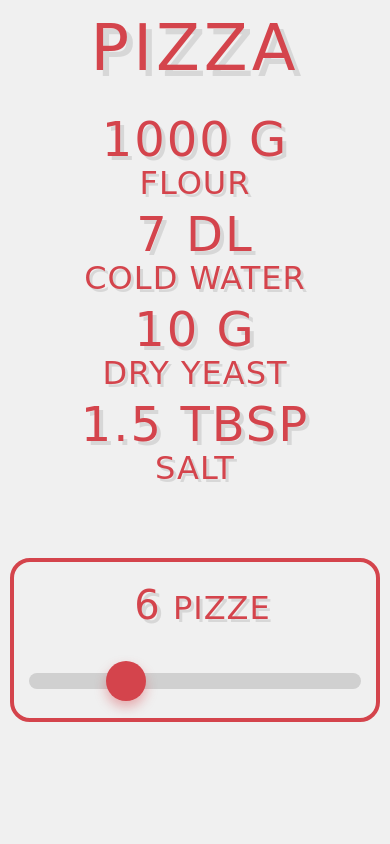
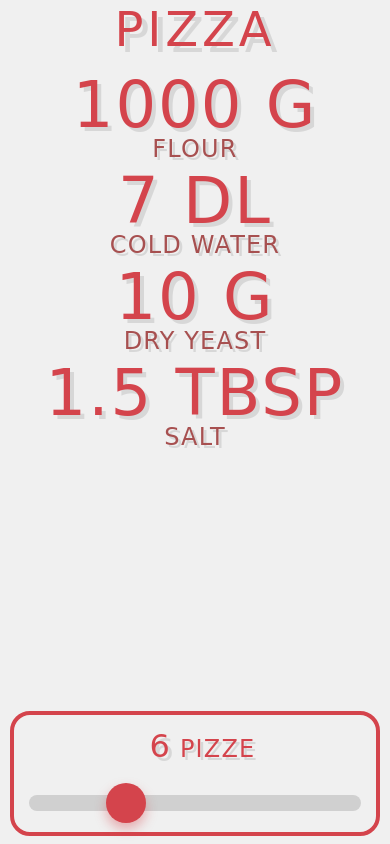
Before and after one commit to philipclaesson/pizza, a website built with webpack: page index.html in a window 390 px wide. Built offline with nearby package versions, Linux system fonts and the light colour scheme; a web font is replaced by a local one.

Commit message:
finish styles 🍕

```diff
--- a/styles.css
+++ b/styles.css
@@ -6,47 +6,66 @@
   box-sizing: border-box;
 }
 
+html, body {
+  height: 100vh;
+  overflow: hidden;
+}
+
 body {
   font-family: 'Gasoek One', cursive;
   background-color: #f0f0f0;
   color: #d4444c;
-  overflow-x: hidden;
-  padding: 40px 20px;
+  padding: 2vh 20px;
+  display: flex;
+  align-items: center;
+  justify-content: center;
 }
 
 .container {
   max-width: 600px;
-  margin: 0 auto;
+  width: 100%;
+  height: 100%;
   text-align: center;
+  display: flex;
+  flex-direction: column;
+  justify-content: space-between;
 }
 
 .header {
-  margin-bottom: 60px;
+  margin-bottom: 2vh;
 }
 
 .title {
-  font-size: clamp(4rem, 15vw, 10rem);
+  font-size: clamp(3rem, min(12vw, 12vh), 8rem);
   font-weight: 400;
   color: #d4444c;
   text-transform: uppercase;
-  letter-spacing: 8px;
+  letter-spacing: clamp(2px, 1vw, 8px);
   text-shadow: 6px 6px 0px rgba(0, 0, 0, 0.1);
-  margin-bottom: 20px;
+  margin-bottom: 1vh;
   line-height: 0.9;
 }
 
 .main {
   width: 100%;
+  flex: 1;
+  display: flex;
+  flex-direction: column;
+  justify-content: space-between;
 }
 
 .calculator-card {
   background: transparent;
   padding: 0;
   width: 100%;
+  height: 100%;
+  display: flex;
+  flex-direction: column;
+  justify-content: space-between;
 }
 
 .recipe-display {
-  margin-bottom: 80px;
+  margin-bottom: 3vh;
 }
 
 .ingredients-grid {
@@ -62,7 +81,7 @@ body {
   background: transparent;
   border: none;
   border-radius: 0;
-  margin-bottom: 20px;
+  margin-bottom: 1.5vh;
   width: 100%;
   text-align: center;
 }
@@ -73,23 +92,23 @@ body {
 }
 
 .ingredient-amount {
-  font-size: clamp(3rem, 8vw, 6rem);
+  font-size: clamp(4rem, min(12vw, 12vh), 8rem);
   font-weight: 400;
   color: #d4444c;
   text-transform: uppercase;
-  letter-spacing: 4px;
+  letter-spacing: clamp(1px, 0.5vw, 4px);
   line-height: 0.9;
   text-shadow: 4px 4px 0px rgba(0, 0, 0, 0.1);
   display: block;
-  margin-bottom: 8px;
+  margin-bottom: 0.5vh;
 }
 
 .ingredient-name {
-  font-size: clamp(2rem, 6vw, 4rem);
+  font-size: clamp(1.5rem, min(4vw, 4vh), 3rem);
   font-weight: 400;
   color: #d4444c;
   text-transform: uppercase;
-  letter-spacing: 3px;
+  letter-spacing: clamp(1px, 0.3vw, 3px);
   line-height: 0.9;
   text-shadow: 3px 3px 0px rgba(0, 0, 0, 0.1);
   display: block;
@@ -98,31 +117,31 @@ body {
 
 .pizza-selector {
   text-align: center;
-  padding: 40px 30px;
+  padding: 3vh 30px;
   background: transparent;
   border: 4px solid #d4444c;
   border-radius: 20px;
-  margin-top: 40px;
+  margin-top: 0;
 }
 
 .slider-label {
-  font-size: clamp(2rem, 6vw, 4rem);
+  font-size: clamp(1.5rem, min(4vw, 4vh), 3rem);
   font-weight: 400;
   color: #d4444c;
   text-transform: uppercase;
-  letter-spacing: 3px;
+  letter-spacing: clamp(1px, 0.3vw, 3px);
   display: block;
-  margin-bottom: 30px;
+  margin-bottom: 2vh;
   text-shadow: 3px 3px 0px rgba(0, 0, 0, 0.1);
   line-height: 0.9;
 }
 
 .pizza-count {
   color: #d4444c;
-  font-size: clamp(2.5rem, 7vw, 5rem);
+  font-size: clamp(2rem, min(5vw, 5vh), 4rem);
   margin-left: 15px;
   text-shadow: 4px 4px 0px rgba(0, 0, 0, 0.1);
-  letter-spacing: 2px;
+  letter-spacing: clamp(1px, 0.3vw, 2px);
 }
 
 .pizza-slider {
@@ -134,7 +153,7 @@ body {
   -webkit-appearance: none;
   appearance: none;
   cursor: pointer;
-  margin-top: 20px;
+  margin-top: 2vh;
 }
 
 .pizza-slider::-webkit-slider-thumb {
@@ -179,50 +198,21 @@ body {
 /* Responsive Design */
 @media (max-width: 768px) {
   body {
-    padding: 30px 15px;
-  }
-
-  .header {
-    margin-bottom: 40px;
-  }
-
-  .recipe-display {
-    margin-bottom: 60px;
-  }
-
-  .ingredient-item {
-    margin-bottom: 15px;
+    padding: 2vh 15px;
   }
 
   .pizza-selector {
-    padding: 30px 20px;
-    margin-top: 30px;
+    padding: 2vh 20px;
   }
 }
 
 @media (max-width: 480px) {
   body {
-    padding: 20px 10px;
-  }
-
-  .title {
-    letter-spacing: 4px;
-  }
-
-  .ingredient-amount {
-    letter-spacing: 2px;
-  }
-
-  .ingredient-name {
-    letter-spacing: 1px;
-  }
-
-  .slider-label {
-    letter-spacing: 1px;
+    padding: 1vh 10px;
   }
 
   .pizza-selector {
-    padding: 25px 15px;
+    padding: 2vh 15px;
   }
 }
 
@@ -236,3 +226,7 @@ body {
 .pizza-slider:focus {
   box-shadow: 0 0 0 4px rgba(212, 68, 76, 0.3);
 }
+
+.ingredient-name {
+  color: rgb(167, 80, 80);
+}
```
